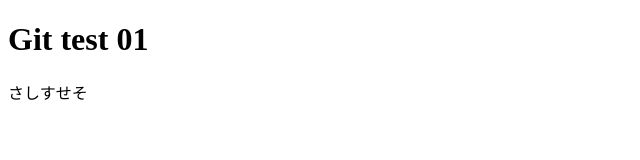
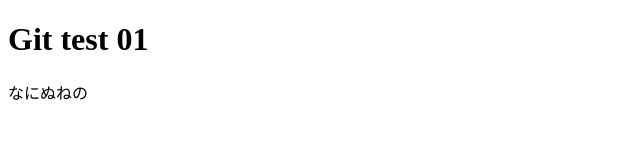
Before and after one commit to zd2921/firstTest, a plain HTML site: page index.html in a window 1280 px wide. Shown: the full height of the page, 0-640 px from the left. Drawn offline with Linux system fonts and the light colour scheme.

Commit message:
テスト05

```diff
--- a/index.html
+++ b/index.html
@@ -6,6 +6,6 @@
 </head>
 <body>
     <h1>Git test 01</h1>
-    <p>さしすせそ</p>
+    <p>なにぬねの</p>
 </body>
 </html>
```
Also changed, not shown: 1 other file.
